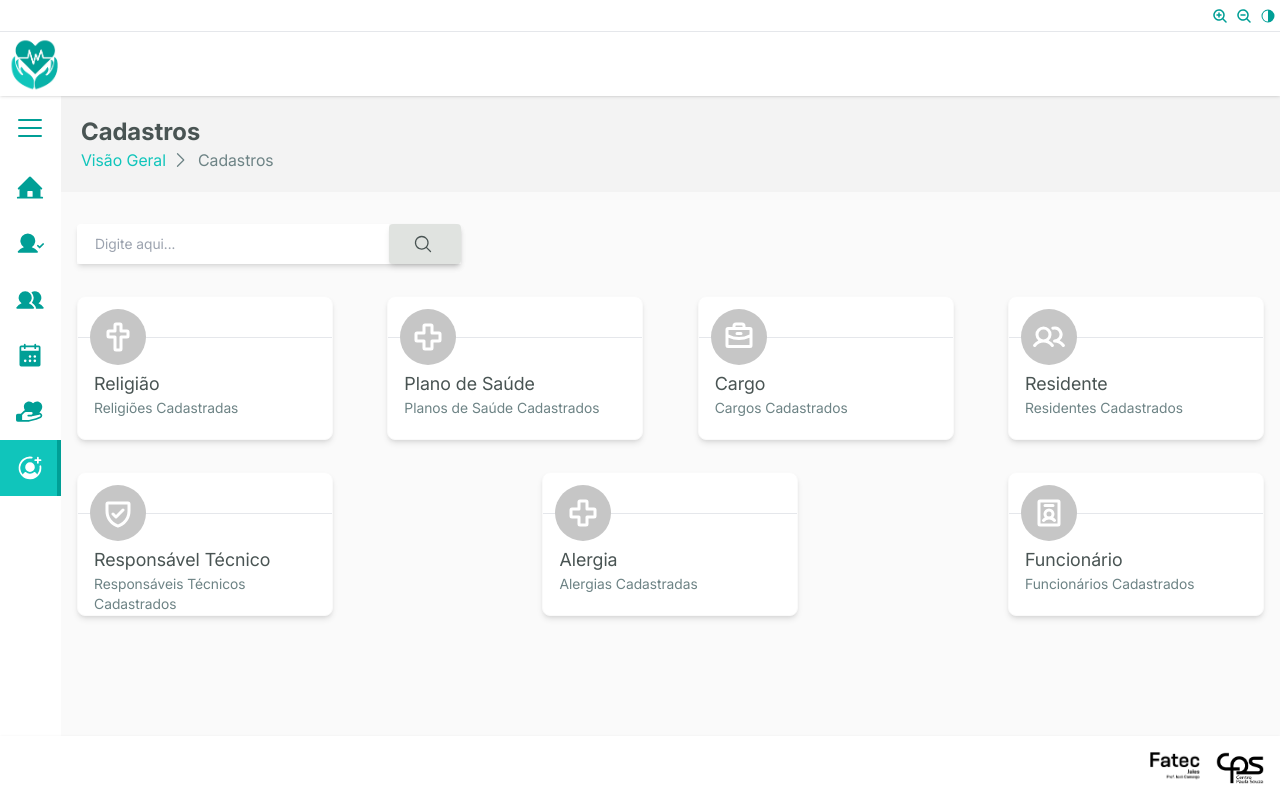
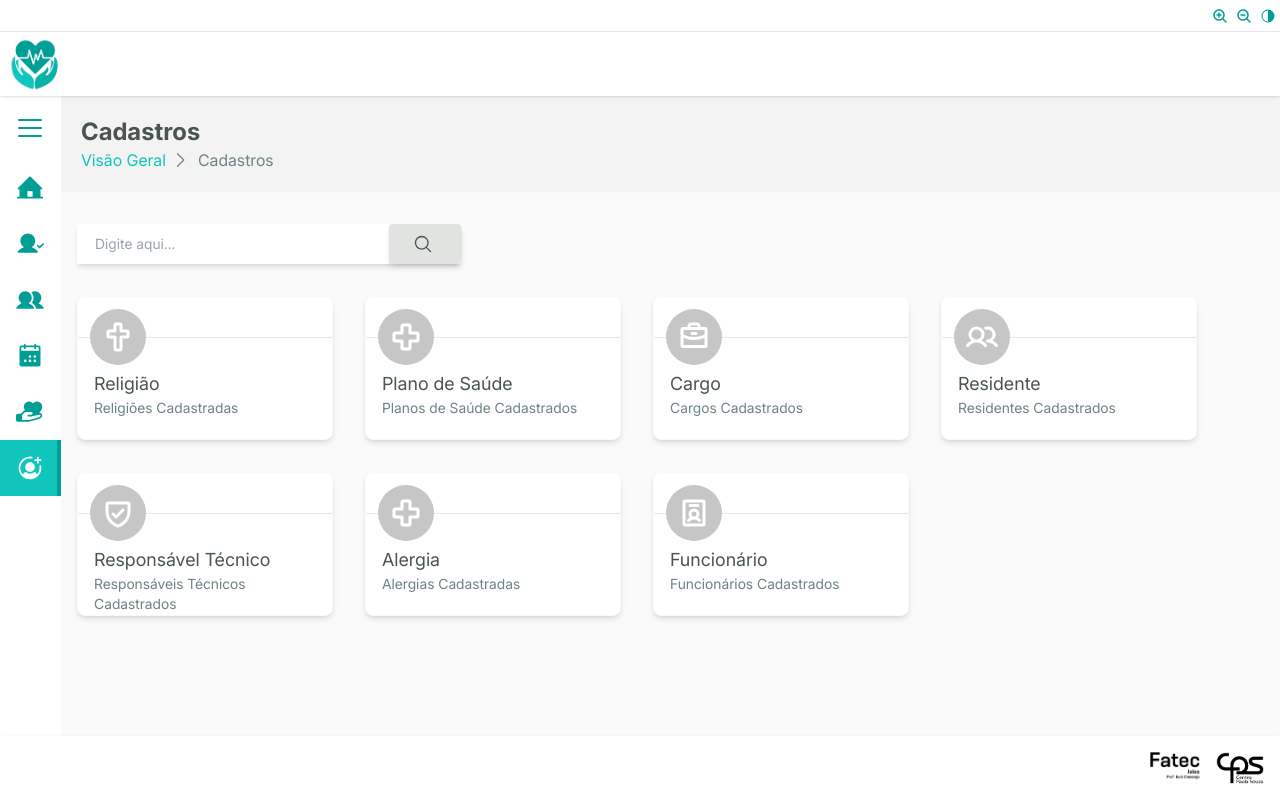
Before and after one commit to Fatec-ADS-AMS2024/SeniorCareManager-Frontend, a React (Vite) app in the folder SeniorCareManagerFrontend/: page /registrations in a window 1280 px wide. Built offline with nearby package versions, Linux system fonts and the light colour scheme.

Commit message:
:lipstick: feat: Espaçamento entre cards

```diff
--- a/SeniorCareManagerFrontend/src/pages/Registrations/index.tsx
+++ b/SeniorCareManagerFrontend/src/pages/Registrations/index.tsx
@@ -71,7 +71,7 @@ export default function Registrations() {
           <SearchBar placeholder='Digite aqui...' action={console.log} />
         </div>
 
-        <div className='flex flex-wrap gap-8 justify-between'>
+        <div className='flex flex-wrap gap-8'>
           {/* Card Grid */}
           {cards.map(({ text, icon, page, subText }) => (
             <Card
```
